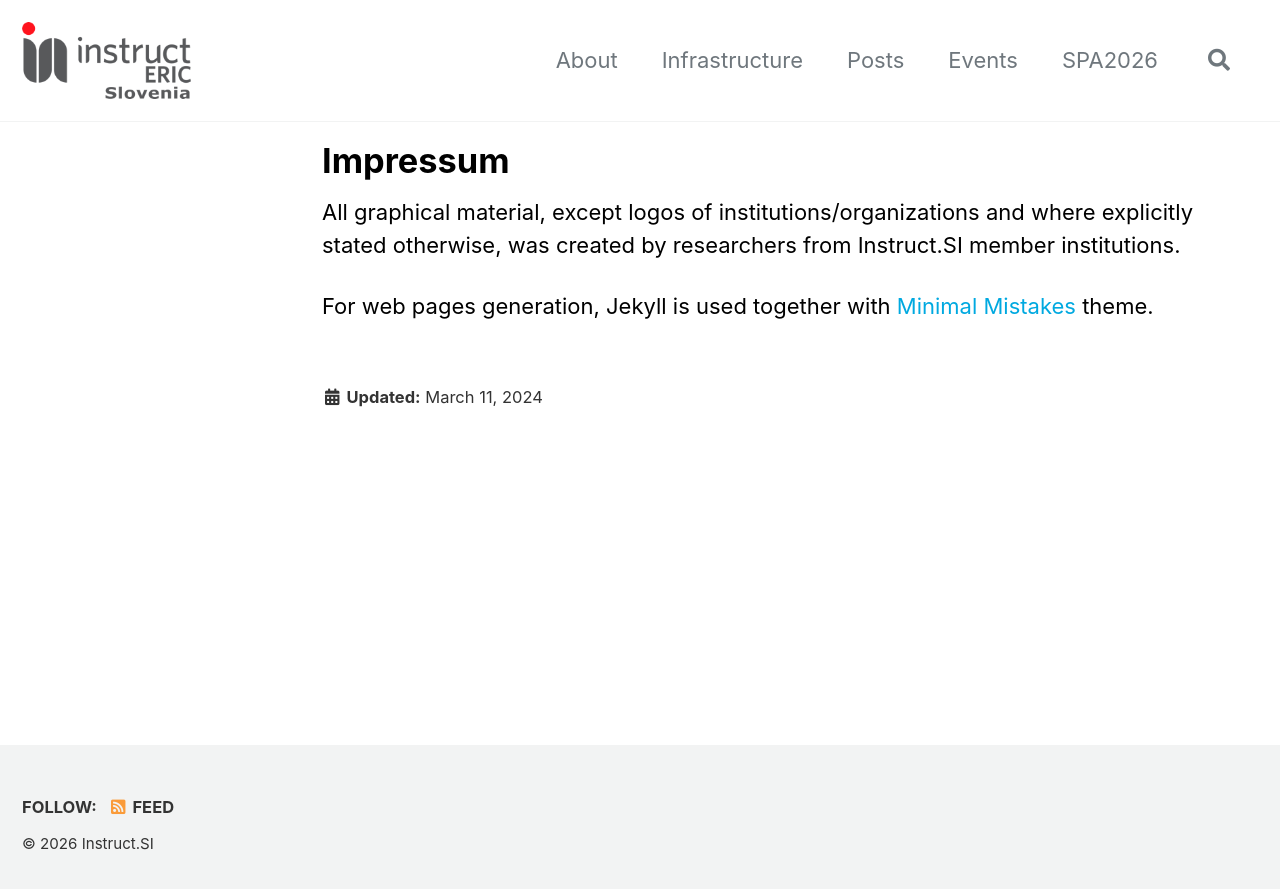
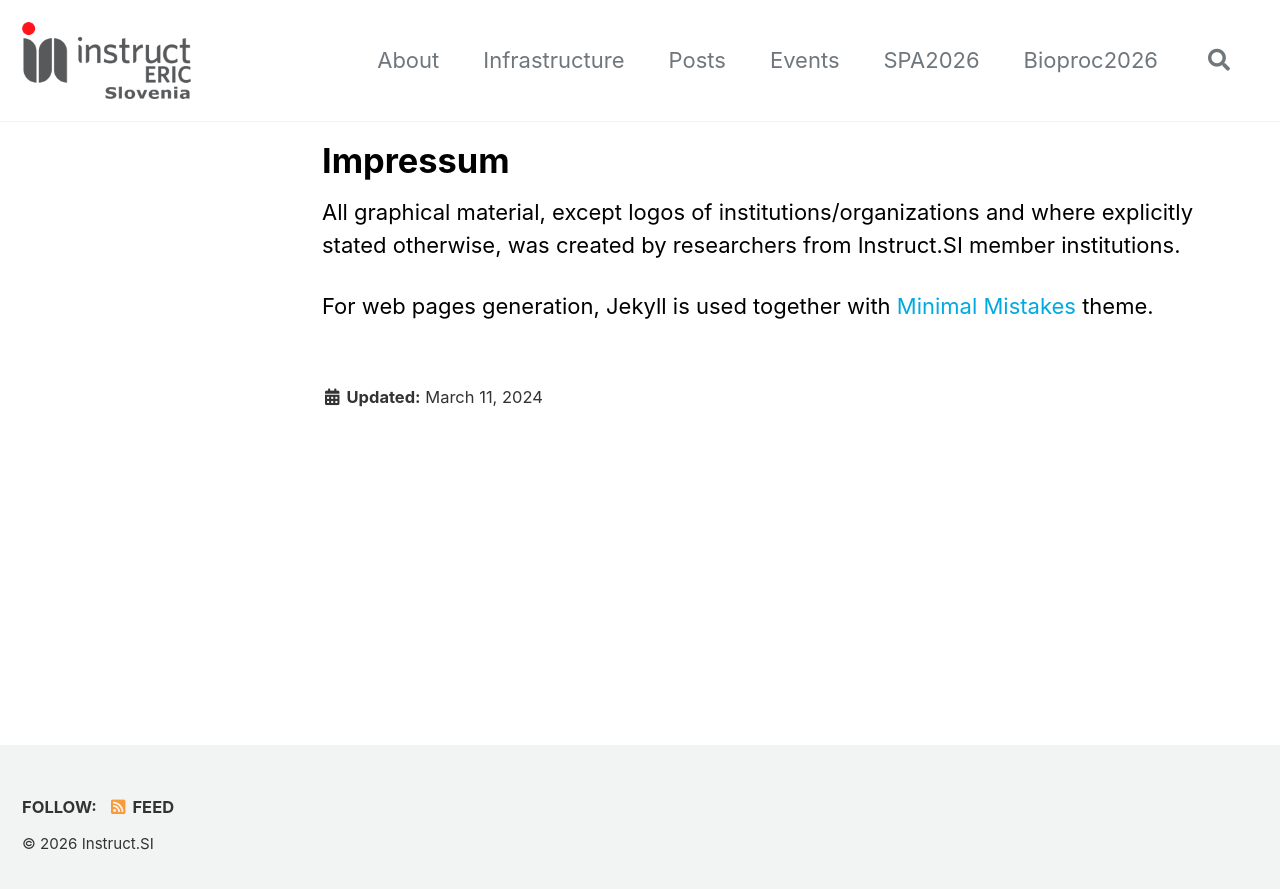
Before and after one commit to InstructSI/instructsi.github.io, a Jekyll site: the page built from _pages/impressum.md, in a window 1280 px wide. Shown: the top 889 px of the page. Built offline with Jekyll 4.4.1, drawn with Linux system fonts in a browser that asks for light colours; cached includes are drawn as plain includes.

Commit message:
Added top menu item for Bioproc2026

```diff
--- a/_data/navigation.yml
+++ b/_data/navigation.yml
@@ -10,3 +10,5 @@ main:
     url: /events/
   - title: "SPA2026"
     url: /spa2026/
+  - title: "Bioproc2026"
+    url: /bioproc2026/
```
